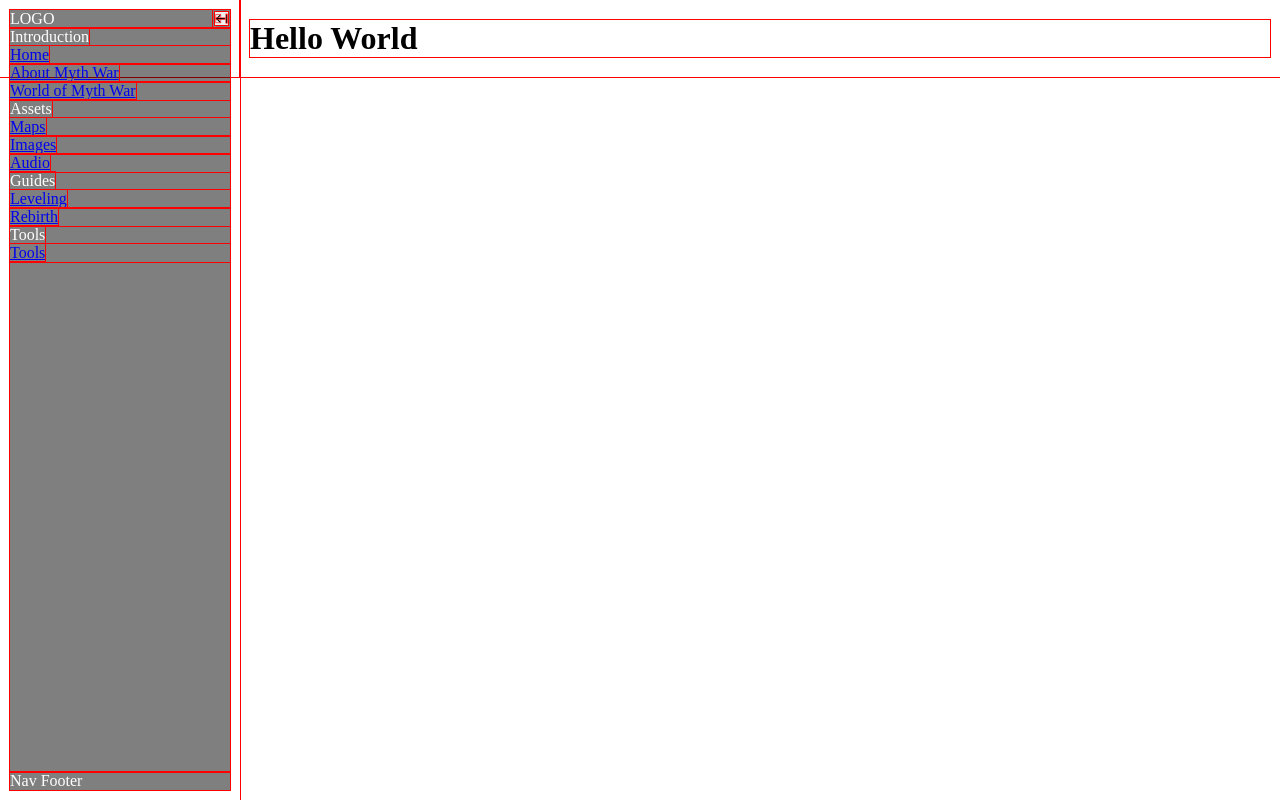
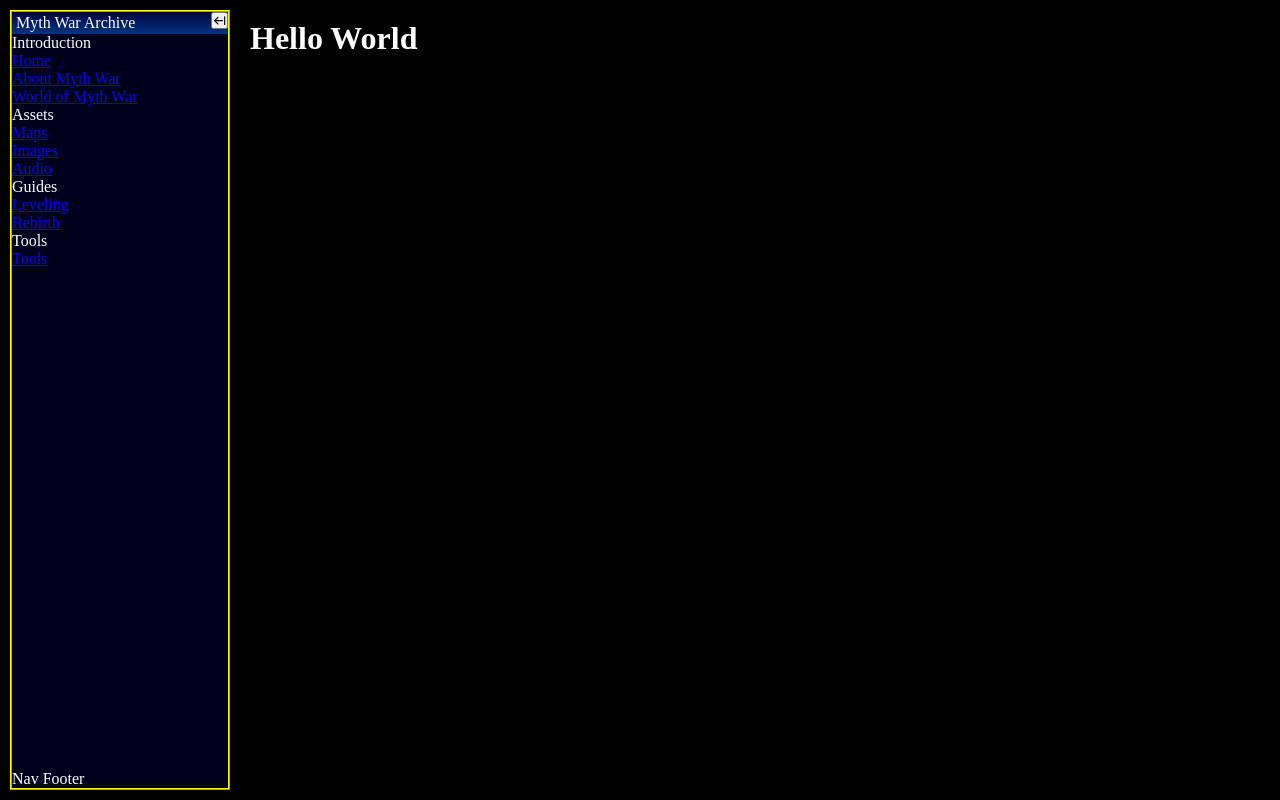
Before and after one commit to MGSimard/myth-war-archive-v2, a React (Vite) app: page / in a window 1280 px wide. Built offline with nearby package versions, Linux system fonts and the light colour scheme.

Commit message:
temp checkpoint need to do some reverse engineering to find fonts

```diff
--- a/src/_components/sidenav/Sidenav.tsx
+++ b/src/_components/sidenav/Sidenav.tsx
@@ -3,7 +3,6 @@ import { Link } from "@tanstack/react-router";
 import { useSidenav } from "@/_components/sidenav/SidenavProvider";
 import { navLinks } from "@/_components/sidenav/nav-links";
 import { SidenavTrigger } from "./SidenavTrigger";
-import { ArrowLeftFromLine } from "lucide-react";
 
 export function Sidenav() {
   const { isOpen } = useSidenav();
@@ -12,7 +11,9 @@ export function Sidenav() {
     <nav id="sidenav" inert={!isOpen}>
       <div id="sidenav-inner">
         <div id="sidenav-header">
-          LOGO
+          <div id="snh-left">
+            <span>Myth War Archive</span>
+          </div>
           <SidenavTrigger />
         </div>
         <div id="sidenav-content">
--- a/src/_styles/global.css
+++ b/src/_styles/global.css
@@ -5,15 +5,31 @@
   --sidenavWidth: 24rem;
 
   /* MYTH WAR COLORS*/
+  --clrSiteText: oklch(1 0 0);
+  --clrSiteBg: #000;
+
+  --clrGoldOuterTopFrameHighlight: oklch(0.894 0.098 95.14);
+  --clrGoldOuterRightFrameHighlight: oklch(0.894 0.098 95.14);
+  --clrGoldOuterBottomFrameHighlight: oklch(0.9223 0.0823 101.84);
+  --clrGoldOuterLeftFrameHighlight: oklch(0.8164 0.121 91.13);
+
+  --clrGoldInnerLineLight: oklch(0.7404 0.1316 85.76);
+  --clrGoldInnerLineDark: oklch(0.3724 0.0947 43.1);
+
+  --clrOverlayBg: oklch(0.1101 0.0763 264.05 / 90.59%);
+  --clrInputLabel: oklch(0.7262 0.1483 70.77);
+  --gradientHeader: linear-gradient(to bottom, oklch(0.1768 0.1103 264.2), oklch(0.3484 0.1382 259.47));
 }
 * {
   margin: 0;
   padding: 0;
   box-sizing: border-box;
-  outline: 1px solid red;
+  /* outline: 1px solid red; */
 }
 html {
+  color: var(--clrSiteText);
   font-size: 62.5%;
+  background: var(--clrSiteBg);
 }
 body {
   font-size: 1.6rem;
@@ -73,13 +89,21 @@ button svg {
   display: flex;
   flex-direction: column;
   height: 100%;
-  background: rgba(0, 0, 0, 0.5);
+  background: var(--clrOverlayBg);
+  border: 0.2rem ridge yellow;
 }
 #sidenav-header {
   flex-shrink: 0;
   display: flex;
   justify-content: space-between;
   align-items: flex-start;
+  background: var(--gradientHeader);
+}
+#snh-left {
+  padding: 0.2rem 0.4rem;
+}
+#snh-left span {
+  padding: 0.4rem 0;
 }
 #sidenav-content {
   flex-grow: 1;
```
